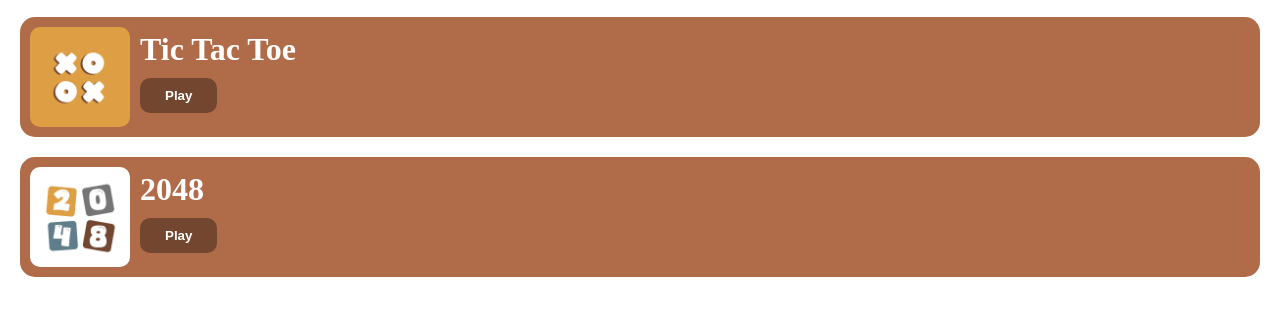
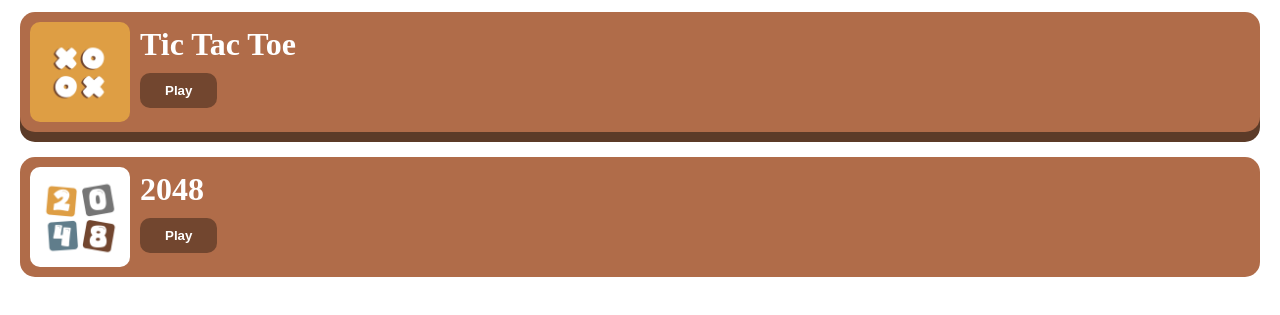
Before and after one commit to KreedaHub/Homepage, a plain HTML site: page index.html in a window 1280 px wide. In both pictures the pointer is over the element 640 px from the left and 464 px from the top of the page. Shown: the part 387-702 px from the top of the page. Drawn offline with Linux system fonts and the light colour scheme.

Commit message:
Update index.css

```diff
--- a/index.css
+++ b/index.css
@@ -28,6 +28,12 @@
       height: 120px;
       color: white;
       border-radius: 15px;
+      box-shadow: 0 0 0 #5C3B28;
+      transition: all 0.5s ease;
+    }
+    .game:hover {
+      box-shadow: 0 10px 0 #5C3B28;
+      transform: translate(0px, -5px);
     }
     .info {
       position: relative;
```
